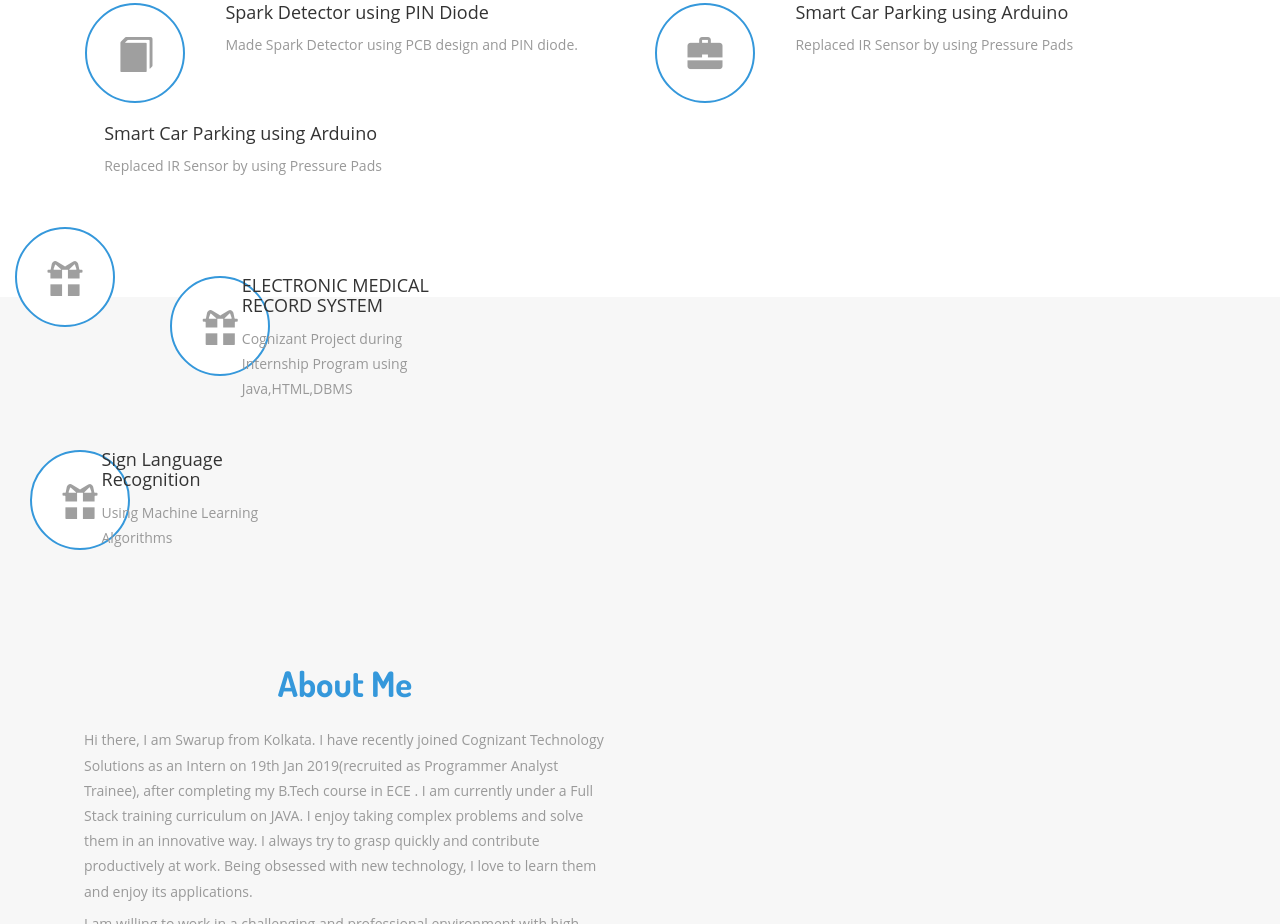
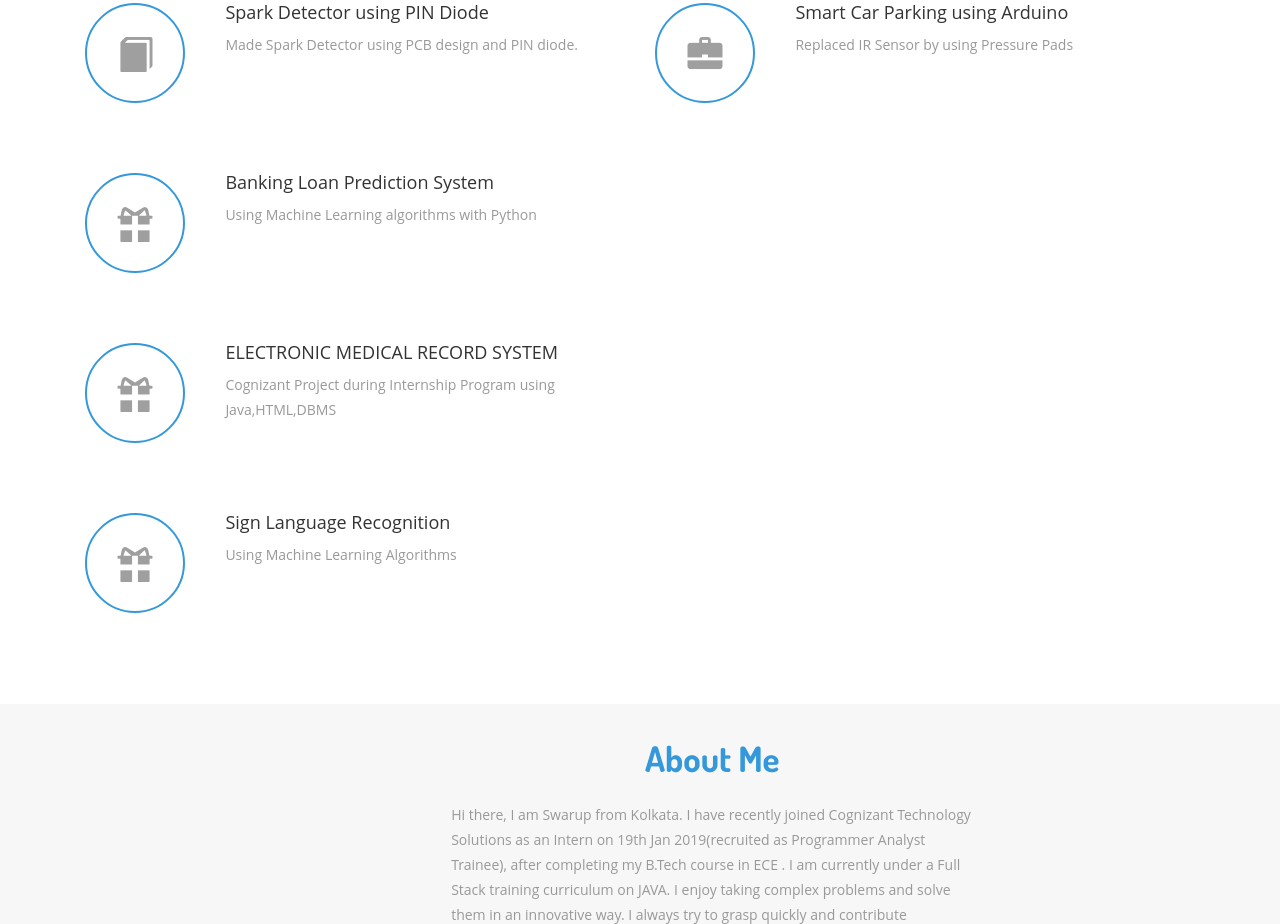
Before and after one commit to SwarupGanguly/SwarupGanguly.github.io, a plain HTML site: page index.html in a window 1280 px wide. Shown: the part 1056-1980 px from the top of the page. Drawn offline with Linux system fonts and the light colour scheme.

Commit message:
Update index.html

```diff
--- a/index.html
+++ b/index.html
@@ -261,9 +261,17 @@ Smartphone Compatible web template, free webdesigns for Nokia, Samsung, LG, Sony
 			 </div>
 			 <div class="clearfix"></div>
 		 </div>
-			 <div class="icon-info">
-						<h4>Smart Car Parking using Arduino</h4>
-						<p>Replaced IR Sensor by using Pressure Pads</p>
+		 <div class="icon-grids grids2">
+			 <div class="col-md-6 futr-grid futr1">
+				 <div class="icon-pic">
+						<div class="icon text-center">
+						 <span class="glyphicon glyphicon-gift" aria-hidden="true"></span>
+						 </div>
+				  </div>
+
+				 <div class="icon-info">
+						<h4>Banking Loan Prediction System</h4>
+						<p>Using Machine Learning algorithms with Python</p>
 				  </div>
 				  <div class="clearfix"></div>
 			 </div>
@@ -277,20 +285,6 @@ Smartphone Compatible web template, free webdesigns for Nokia, Samsung, LG, Sony
 						 </div>
 				  </div>
 
-
-
-
-
-		 <div class="icon-grids grids2">
-			 <div class="col-md-6 futr-grid futr1">
-				 <div class="icon-pic">
-						<div class="icon text-center">
-						 <span class="glyphicon glyphicon-gift" aria-hidden="true"></span>
-						 </div>
-				  </div>
-
-
-
 				  <div class="icon-info">
 						<h4>ELECTRONIC MEDICAL RECORD SYSTEM</h4>
 						<p>Cognizant Project during Internship Program using Java,HTML,DBMS</p>
@@ -299,8 +293,7 @@ Smartphone Compatible web template, free webdesigns for Nokia, Samsung, LG, Sony
 			 </div>
 			 <div class="clearfix"></div>
 		 </div>
-
-			 <div class="icon-grids grids2">
+		 <div class="icon-grids grids2">
 			 <div class="col-md-6 futr-grid futr1">
 				 <div class="icon-pic">
 						<div class="icon text-center">
```
